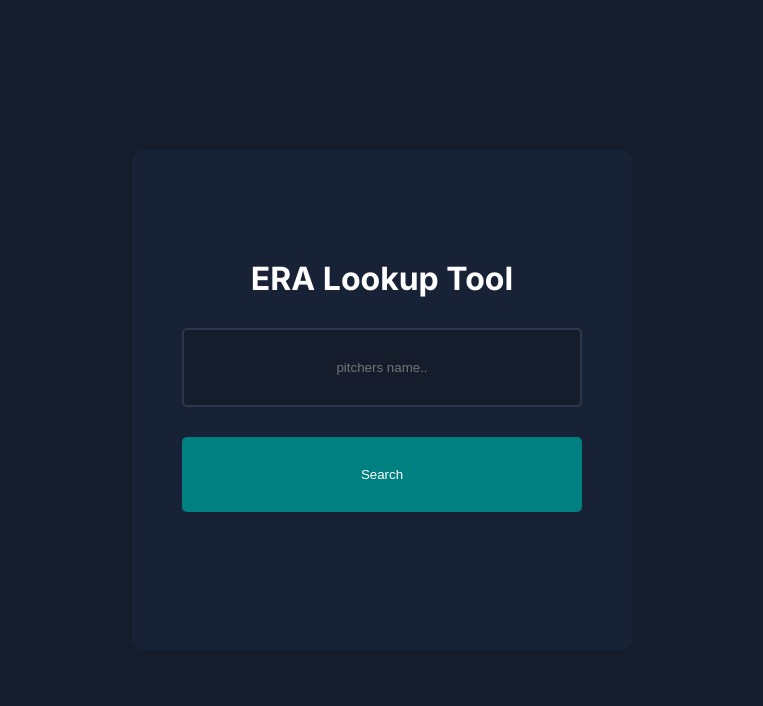
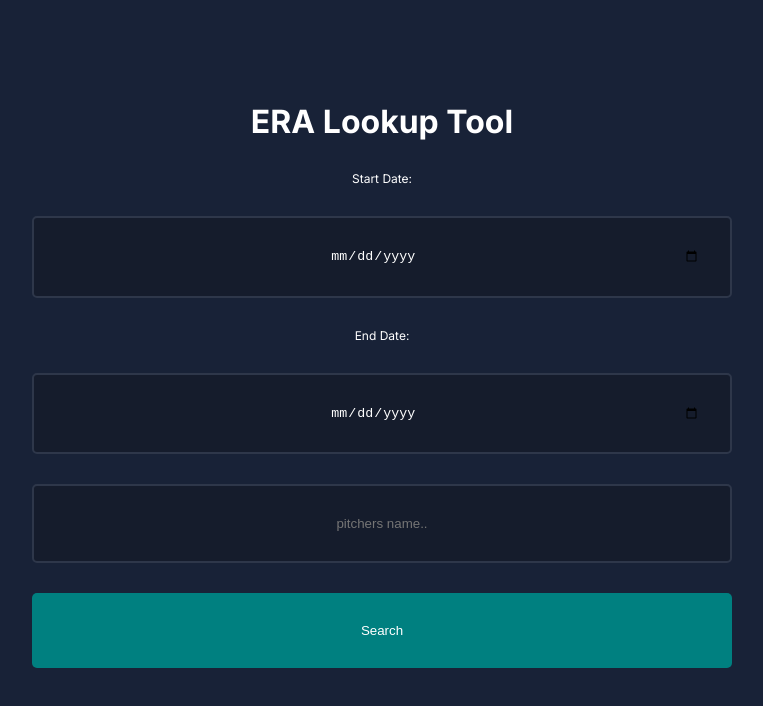
Before and after one commit to jh-tx/era_tracker, a Next.js app: page /search in a window 1280 px wide. Shown: the top 706 px of the page, without its empty margins (258-1021 px from the left). Built offline with nearby package versions, Linux system fonts and the light colour scheme; no server answers.

Commit message:
Added date range functionality, and try catch in case date range return no ERA

```diff
--- a/app/search/page.js
+++ b/app/search/page.js
@@ -6,13 +6,17 @@ import { useState, useEffect } from "react";
 const Search = () => {
   const [input, setInput] = useState("");
   const [name, setName] = useState("");
+  const [startDate, setStartDate] = useState("");
+  const [endDate, setEndDate] = useState("");
   const [playersID, setPlayerID] = useState("");
   const [playersData, setPlayerData] = useState(null);
 
+
+  // fetch players ID # based on user input
   useEffect(() => {
     const fetchPlayerID = async () => {
         try {
-            const res = await fetch(`https://statsapi.mlb.com/api/v1/people/search?names=${encodeURIComponent(input)}`);
+            const res = await fetch(`https://statsapi.mlb.com/api/v1/people/search?names=${input}`);
             if (!res.ok) {
                 throw new Error("Something went wrong");
             }
@@ -30,12 +34,12 @@ const Search = () => {
     fetchPlayerID();
 }, [input]);
 
-
+  // fetch specific pitcher ERA based on data range provided
   useEffect(() => {
     const fetchData = async () => {
       try {
         if (playersID) {
-          const res = await fetch(`https://statsapi.mlb.com/api/v1/people/${playersID}?hydrate=stats(group=[pitching],type=[byDateRange],startDate=01/01/2023,endDate=10/01/2023,season=2023)`);
+          const res = await fetch(`https://statsapi.mlb.com/api/v1/people/${playersID}?hydrate=stats(group=[pitching],type=[byDateRange],startDate=${startDate},endDate=${endDate})`);
           if (!res.ok) {
             throw new Error("Something went wrong");
           }
@@ -55,6 +59,13 @@ const Search = () => {
     setInput(event.target.value);
   };
 
+  const onStartDateChangeHandler = (event) => {
+    setStartDate(event.target.value);
+  };
+
+  const onEndDateChangeHandler = (event) => {
+    setEndDate(event.target.value);
+  };
 
   const onSubmitHandler = (event) => {
     event.preventDefault();
@@ -62,12 +73,12 @@ const Search = () => {
     // Find user with the input name
     const user = playersData.people.find((playerData) => playerData.fullName.toLowerCase() === input.toLowerCase());
     // If user exists, set the name to input and display the ERA
-    if (user) {
-      setName(`${user.fullName}'s ERA: ${user.stats[0].splits[0].stat.era}`);
-    } else {
-      // If user doesn't exist, display a message
-      setName("Player not found");
+    try{
+      setName(user ? `${user.fullName}'s ERA: ${user.stats[0].splits[0].stat.era}` : "Player not found");
+    }catch(error){
+      setName("No ERA Stat Available For This Date Range")
     }
+
 
     setInput("");
   };
@@ -76,7 +87,11 @@ const Search = () => {
     <div className={styles.container}>
       <form className={styles.form} onSubmit={onSubmitHandler}>
         <h1>ERA Lookup Tool</h1>
-        <input type="text" placeholder="pitchers name.." value={input} name="pitcherName" onChange={onChangeHandler} className={styles.input} />
+        <label htmlFor="startDate" className={styles.label}>Start Date:</label>
+        <input type="date" id="startDate" className={styles.dates} name="startDate" min="1900-01-01" onChange={onStartDateChangeHandler} max="2024-12-31" required/>
+        <label htmlFor="endDate" className={styles.label}>End Date:</label>
+        <input type="date" id="endDate"  className={styles.dates} name="endDate" min="1900-01-01" onChange={onEndDateChangeHandler} max="2024-12-31" required/>
+        <input type="text" placeholder="pitchers name.." value={input} name="pitcherName" onChange={onChangeHandler} className={styles.input} required/>
         <button type="submit" className={styles.button}>Search</button>
         <h2>{name}</h2>
       </form>
--- a/app/ui/search/search.module.css
+++ b/app/ui/search/search.module.css
@@ -11,14 +11,21 @@
     background-color: var(--bgSoft);
     padding: 50px;
     border-radius: 10px;
-    width: 500px;
-    height: 500px;
+    width: 800px;
+    height: 800px;
     display: flex;
     justify-content: center;
     gap: 30px;
     align-items: center;
     flex-direction: column;
 }
+
+.dateContainer{
+    display: flex;
+    flex-direction: row;
+}
+
+
 
 .form input{
     width: 100%;
@@ -39,3 +46,7 @@
     cursor: pointer;
     border-radius: 5px;
 }
+
+.label{
+    font-size: 12px;
+}
```
